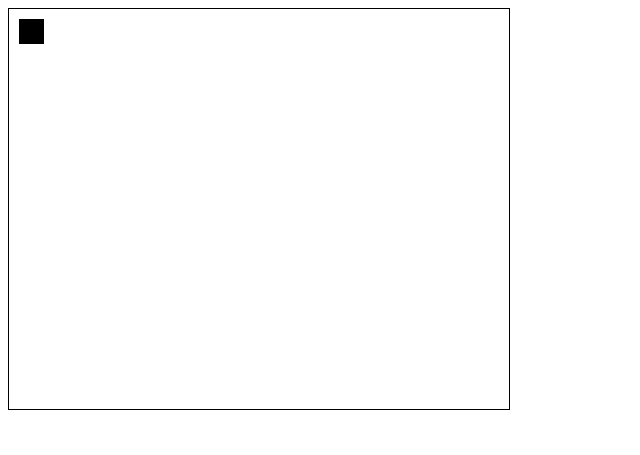
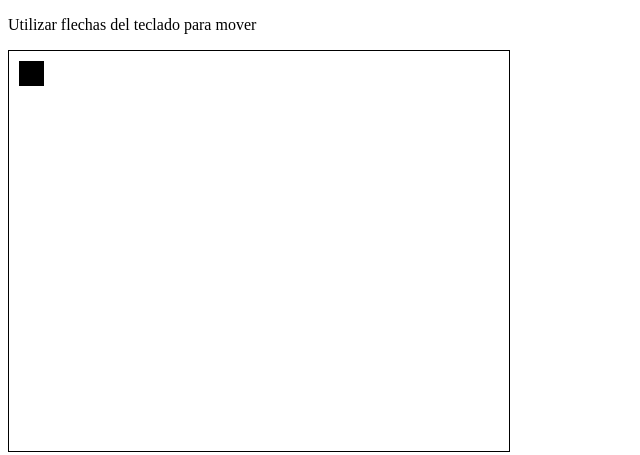
Before and after one commit to M16hT/lightCyan, a plain HTML site: page index.html in a window 1280 px wide. Shown: the whole page, without its empty margins (0-640 px from the left). Drawn offline with Linux system fonts and the light colour scheme.

Commit message:
lightCyan commit

```diff
--- a/index.html
+++ b/index.html
@@ -82,6 +82,7 @@
         </script>
 </head>
 <body>
+<p>Utilizar flechas del teclado para mover</p>
     <canvas id="canvas" width="500" height="400" style="border:1px solid #000;">
         <p>Explorador no compatible</p>
     </canvas>
```
